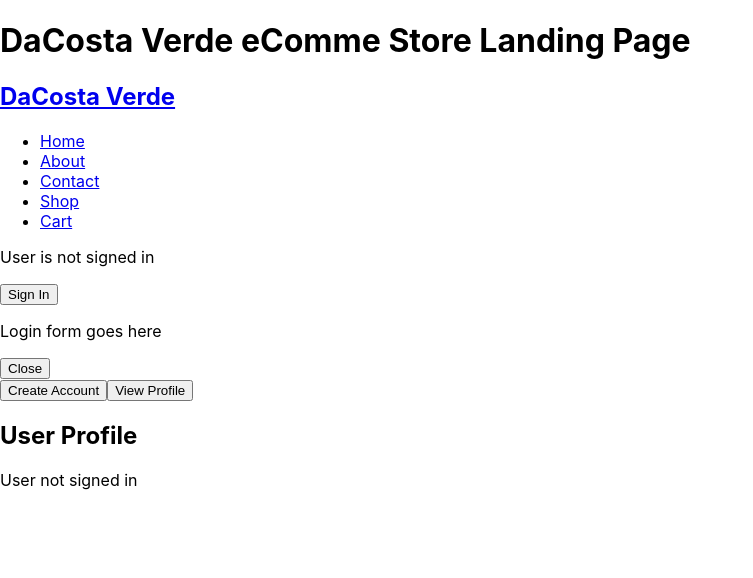
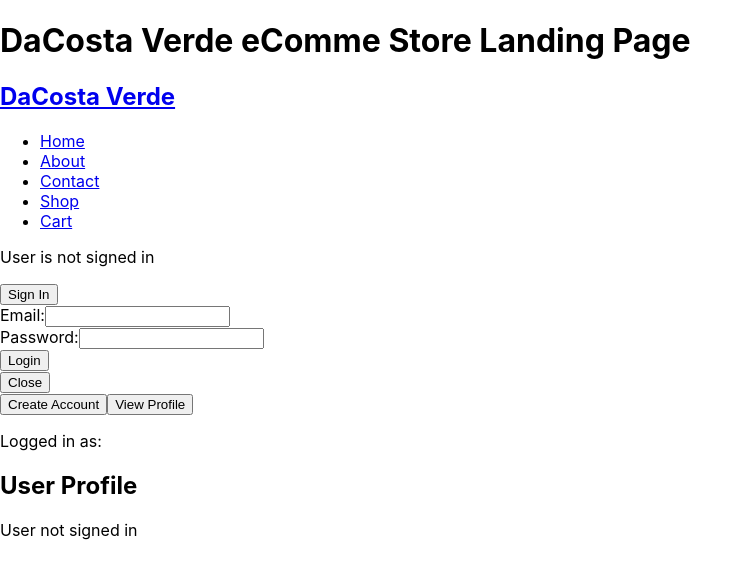
Before and after one commit to droverj/dacosta-verde, a React (Create React App) app: page /profile in a window 1280 px wide. Both pictures are taken after a click on the button "Sign In". Shown: the top 578 px of the page, without its empty margins (0-753 px from the left). Built offline with nearby package versions, Linux system fonts and the light colour scheme; no server answers.

Commit message:
Add login form

```diff
--- a/src/components/common/Login.js
+++ b/src/components/common/Login.js
@@ -1,11 +1,54 @@
-import React from 'react';
+import React, { useState } from 'react';
+import { getAuth, signInWithEmailAndPassword } from "firebase/auth";
 
 const Login = ({ onClose }) => {
-  // Add your login form JSX and logic here
+  const [email, setEmail] = useState('');
+  const [password, setPassword] = useState('');
+
+  const auth = getAuth();
+
+  const handleSubmit = async (e) => {
+    e.preventDefault();
+
+    try {
+      const userCredential = await signInWithEmailAndPassword(auth, email, password);
+      // Signed in
+      const user = userCredential.user;
+      console.log('User logged in:', user);
+      onClose(); // Close the login form after successful login
+    } catch (error) {
+      const errorCode = error.code;
+      const errorMessage = error.message;
+      console.error('Login error:', errorMessage);
+      // Handle the error as needed (e.g., display an error message to the user)
+    }
+  };
 
   return (
     <div>
-      <p>Login form goes here</p>
+      <form onSubmit={handleSubmit}>
+        <label>
+          Email:
+          <input
+            type="email"
+            value={email}
+            onChange={(e) => setEmail(e.target.value)}
+            required
+          />
+        </label>
+        <br />
+        <label>
+          Password:
+          <input
+            type="password"
+            value={password}
+            onChange={(e) => setPassword(e.target.value)}
+            required
+          />
+        </label>
+        <br />
+        <button type="submit">Login</button>
+      </form>
       <button onClick={onClose}>Close</button>
     </div>
   );
--- a/src/components/common/Navbar.js
+++ b/src/components/common/Navbar.js
@@ -1,18 +1,17 @@
 import React, { useState } from 'react'
 import { Link } from 'react-router-dom'
 import { useAuth } from '../../hooks/AuthProvider';
-import { getAuth, signOut } from "firebase/auth";
+import { getAuth, signOut, signInWithEmailAndPassword } from "firebase/auth";
 import SignOutConfirmation from './SignOutConfirmation';
 import Login from './Login'
 // import Logout from './Logout'
 
 const Navbar = () => {
-  const { userData } = useAuth();
   const [showSignOutConfirmation, setShowSignOutConfirmation] = useState(false);
   const [showLogin, setShowLogin] = useState(false);
 
+  const { userData } = useAuth();
   const auth = getAuth();
-  console.log(auth);
 
   const handleSignOutClick = () => {
     setShowSignOutConfirmation(true);
@@ -89,7 +88,7 @@ const Navbar = () => {
           <button>View Profile</button>
         </Link>
       </nav>
-      {/* <p>Logged in as: {userData?.email}</p> */}
+      <p>Logged in as: {userData?.email}</p>
     </div>
   )
 }
```
